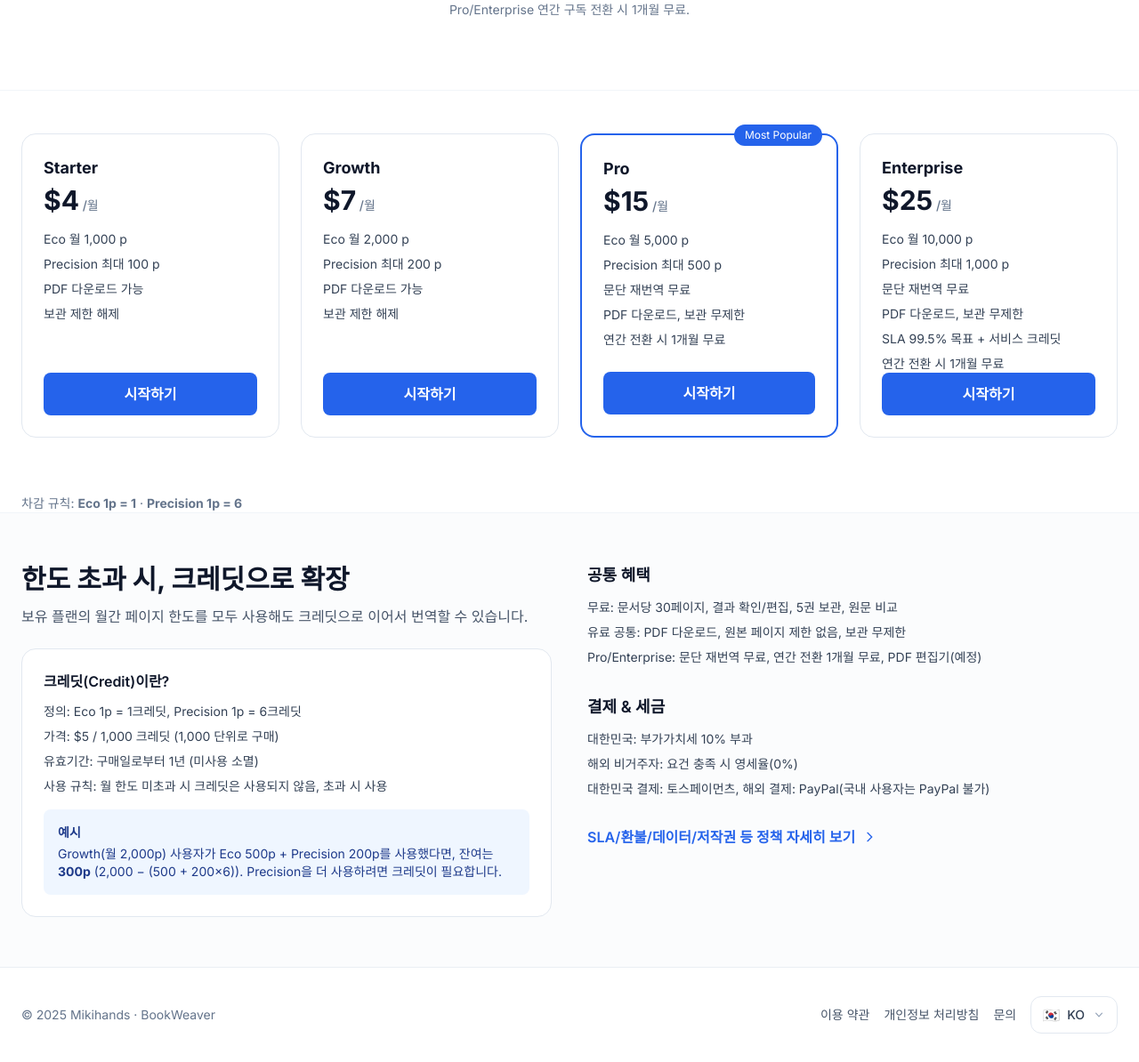
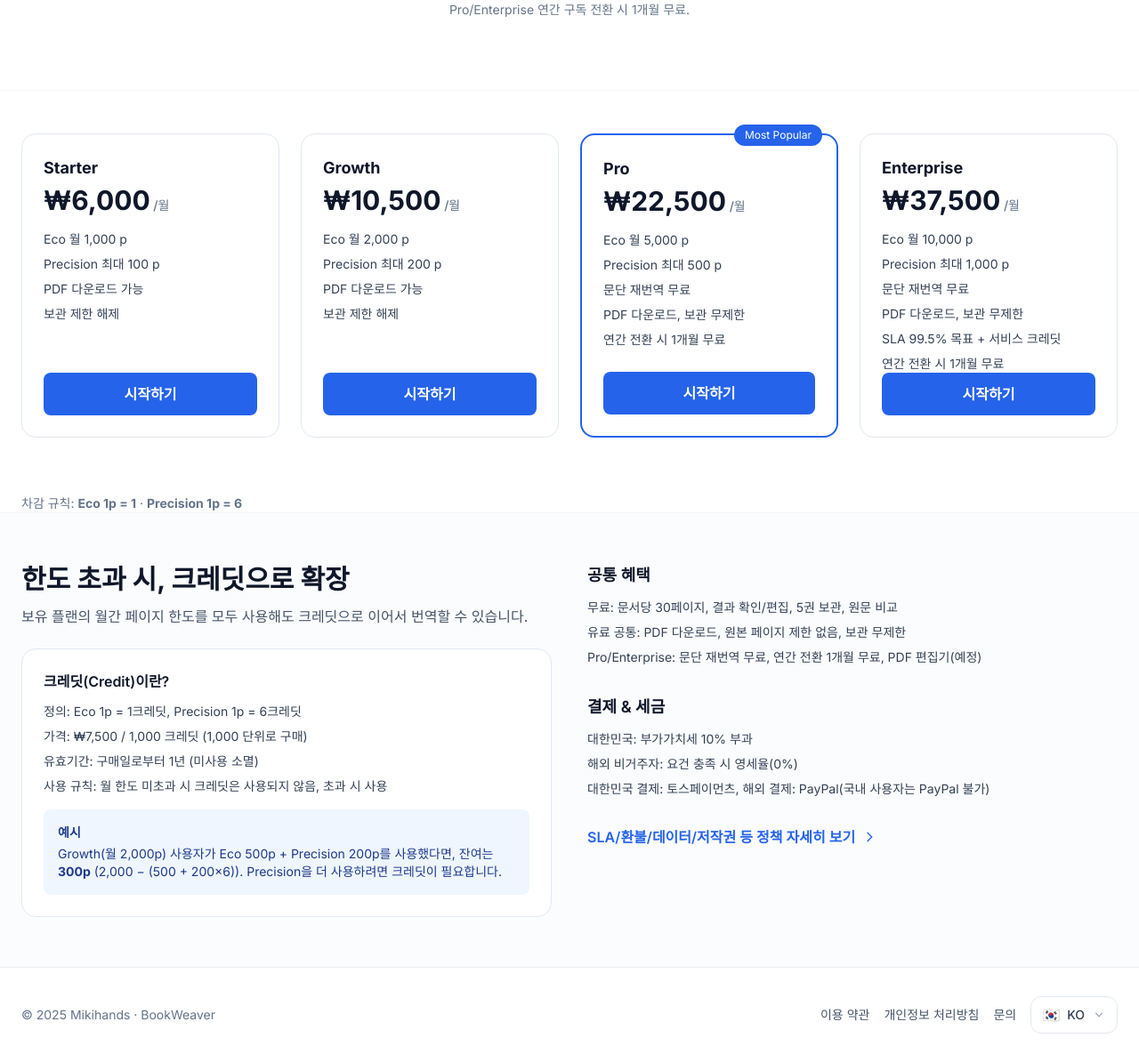
Before and after one commit to mikihands/book_weaver, a Django app: page /ko/pricing/ in a window 1280 px wide. Shown: the part 244-1438 px from the top of the page at 89% size. Run offline with Django 5.2, Linux system fonts and the light colour scheme; parts of the project's set-up code (start-up, migrations or seed data) failed here and were passed over; some libraries are stand-ins or nearby versions.

```diff
--- a/templates/mybook/pricing.html
+++ b/templates/mybook/pricing.html
@@ -21,7 +21,11 @@
     <!-- Starter -->
     <div class="rounded-2xl border border-slate-200 p-6 flex flex-col">
       <h3 class="font-bold text-lg">Starter</h3>
-      <p class="mt-1 text-3xl font-extrabold">$4<span class="text-sm font-medium text-slate-500"> /{% trans "월" %}</span></p>
+      {% if LANGUAGE_CODE == 'ko' %}
+        <p class="mt-1 text-3xl font-extrabold">₩6,000<span class="text-sm font-medium text-slate-500"> /{% trans "월" %}</span></p>
+      {% else %}
+        <p class="mt-1 text-3xl font-extrabold">$4<span class="text-sm font-medium text-slate-500"> /{% trans "월" %}</span></p>
+      {% endif %}
       <ul class="mt-4 space-y-2 text-sm text-slate-700">
         <li>Eco {% trans "월" %} 1,000 p</li>
         <li>Precision 최대 100 p</li>
@@ -41,7 +45,11 @@
     <!-- Growth -->
     <div class="rounded-2xl border border-slate-200 p-6 flex flex-col">
       <h3 class="font-bold text-lg">Growth</h3>
-      <p class="mt-1 text-3xl font-extrabold">$7<span class="text-sm font-medium text-slate-500"> /{% trans "월" %}</span></p>
+      {% if LANGUAGE_CODE == 'ko' %}
+        <p class="mt-1 text-3xl font-extrabold">₩10,500<span class="text-sm font-medium text-slate-500"> /{% trans "월" %}</span></p>
+      {% else %}
+        <p class="mt-1 text-3xl font-extrabold">$7<span class="text-sm font-medium text-slate-500"> /{% trans "월" %}</span></p>
+      {% endif %}
       <ul class="mt-4 space-y-2 text-sm text-slate-700">
         <li>Eco {% trans "월" %} 2,000 p</li>
         <li>Precision 최대 200 p</li>
@@ -62,7 +70,11 @@
     <div class="rounded-2xl border-2 border-blue-600 p-6 relative flex flex-col">
       <div class="absolute -top-3 right-4 rounded-full bg-blue-600 text-white text-xs px-3 py-1">{% trans "Most Popular" %}</div>
       <h3 class="font-bold text-lg">Pro</h3>
-      <p class="mt-1 text-3xl font-extrabold">$15<span class="text-sm font-medium text-slate-500"> /{% trans "월" %}</span></p>
+      {% if LANGUAGE_CODE == 'ko' %}
+        <p class="mt-1 text-3xl font-extrabold">₩22,500<span class="text-sm font-medium text-slate-500"> /{% trans "월" %}</span></p>
+      {% else %}
+        <p class="mt-1 text-3xl font-extrabold">$15<span class="text-sm font-medium text-slate-500"> /{% trans "월" %}</span></p>
+      {% endif %}
       <ul class="mt-4 space-y-2 text-sm text-slate-700">
         <li>Eco {% trans "월" %} 5,000 p</li>
         <li>Precision 최대 500 p</li>
@@ -83,7 +95,11 @@
     <!-- Enterprise -->
     <div class="rounded-2xl border border-slate-200 p-6 flex flex-col">
       <h3 class="font-bold text-lg">Enterprise</h3>
-      <p class="mt-1 text-3xl font-extrabold">$25<span class="text-sm font-medium text-slate-500"> /{% trans "월" %}</span></p>
+      {% if LANGUAGE_CODE == 'ko' %}
+        <p class="mt-1 text-3xl font-extrabold">₩37,500<span class="text-sm font-medium text-slate-500"> /{% trans "월" %}</span></p>
+      {% else %}
+        <p class="mt-1 text-3xl font-extrabold">$25<span class="text-sm font-medium text-slate-500"> /{% trans "월" %}</span></p>
+      {% endif %}
       <ul class="mt-4 space-y-2 text-sm text-slate-700">
         <li>Eco {% trans "월" %} 10,000 p</li>
         <li>Precision 최대 1,000 p</li>
@@ -116,7 +132,11 @@
         <h3 class="font-semibold">{% trans "크레딧(Credit)이란?" %}</h3>
         <ul class="mt-3 text-sm text-slate-700 space-y-2">
           <li>{% trans "정의: Eco 1p = 1크레딧, Precision 1p = 6크레딧" %}</li>
-          <li>{% trans "가격: $5 / 1,000 크레딧 (1,000 단위로 구매)" %}</li>
+          {% if LANGUAGE_CODE == 'ko' %}
+            <li>{% trans "가격: ₩7,500 / 1,000 크레딧 (1,000 단위로 구매)" %}</li>
+          {% else %}
+            <li>{% trans "가격: $5 / 1,000 크레딧 (1,000 단위로 구매)" %}</li>
+          {% endif %}
           <li>{% trans "유효기간: 구매일로부터 1년 (미사용 소멸)" %}</li>
           <li>{% trans "사용 규칙: 월 한도 미초과 시 크레딧은 사용되지 않음, 초과 시 사용" %}</li>
         </ul>
```
